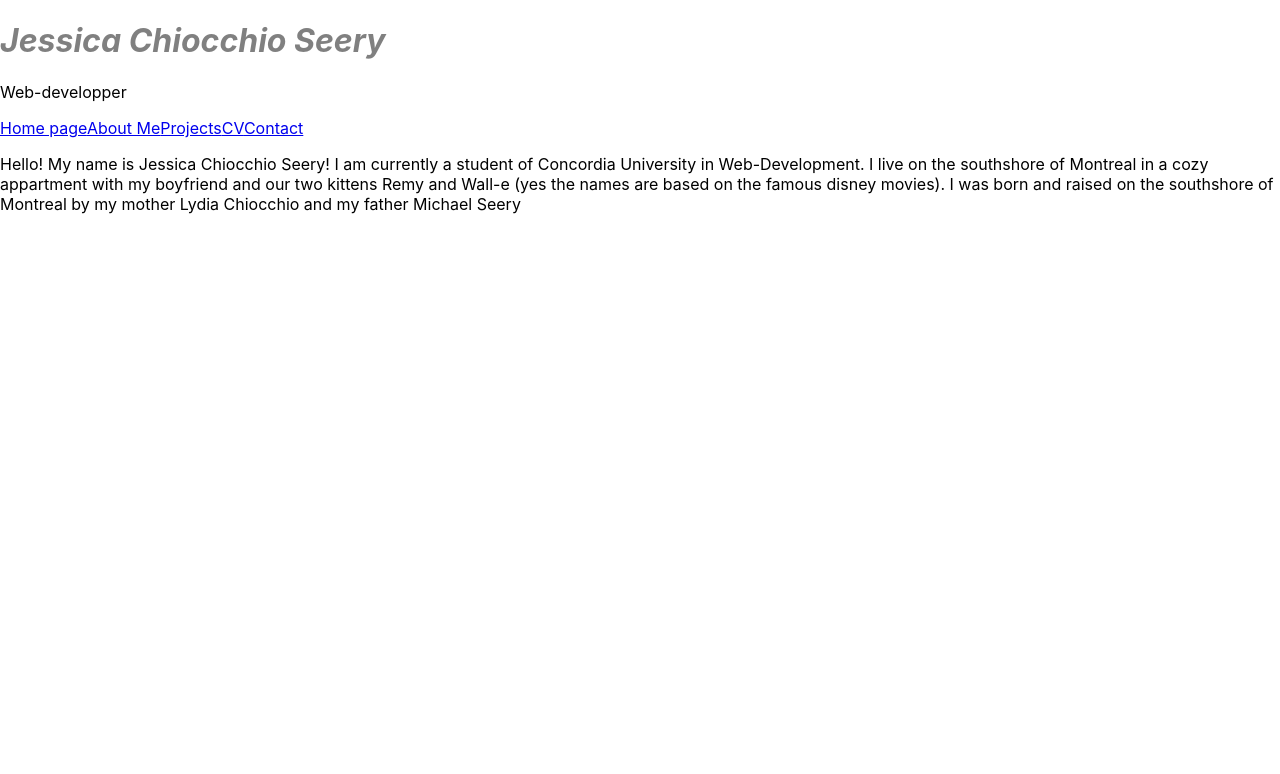
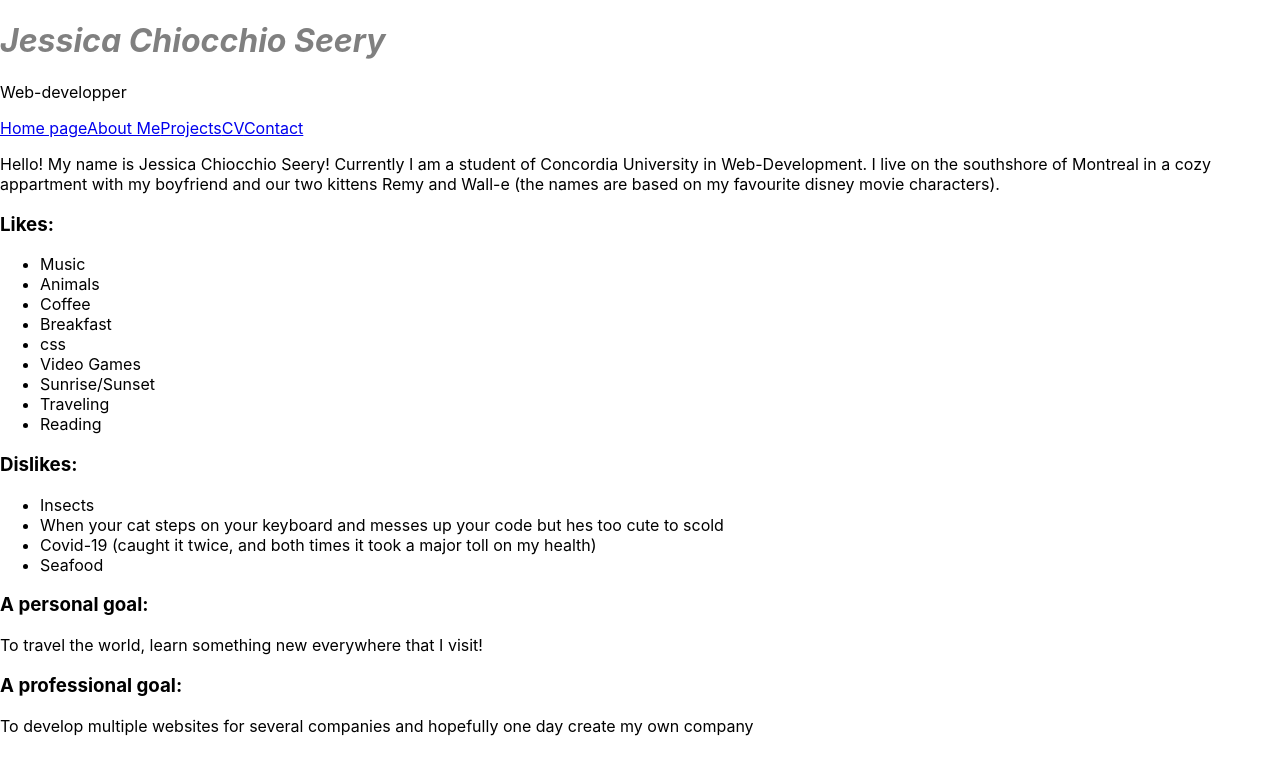
Before and after one commit to jessicaseery/portfolio-project, a React (Create React App) app: page /AboutMe in a window 1280 px wide. Shown: the top 774 px of the page. Built offline with nearby package versions, Linux system fonts and the light colour scheme.

Commit message:
commit 3

```diff
--- a/src/components/AboutMe.js
+++ b/src/components/AboutMe.js
@@ -5,7 +5,31 @@ const AboutMe = () => {
 
     return (
         <div>
-            <p>Hello! My name is Jessica Chiocchio Seery! I am currently a student of Concordia University in Web-Development. I live on the southshore of Montreal in a cozy appartment with my boyfriend and our two kittens Remy and Wall-e (yes the names are based on the famous disney movies). I was born and raised on the southshore of Montreal by my mother Lydia Chiocchio and my father Michael Seery </p>
+            <p>Hello! My name is Jessica Chiocchio Seery! Currently I am a student of Concordia University in Web-Development. I live on the southshore of Montreal in a cozy appartment with my boyfriend and our two kittens Remy and Wall-e (the names are based on my favourite disney movie characters).</p>
+            <h3>Likes:</h3>
+            <ul>
+                <li>Music</li>
+                <li>Animals</li>
+                <li>Coffee</li>
+                <li>Breakfast</li>
+                <li>css</li>
+                <li>Video Games</li>
+                <li>Sunrise/Sunset</li>
+                <li>Traveling</li>
+                <li>Reading</li>
+            </ul>
+            <h3>Dislikes:</h3>
+            <ul>
+                <li>Insects</li>
+                <li>When your cat steps on your keyboard and messes up your code but hes too cute to scold</li>
+                <li>Covid-19 (caught it twice, and both times it took a major toll on my health)</li>
+                <li>Seafood</li>
+
+            </ul>
+            <h3>A personal goal:</h3>
+            <p>To travel the world, learn something new everywhere that I visit!</p>
+            <h3>A professional goal:</h3>
+            <p>To develop multiple websites for several companies and hopefully one day create my own company</p>
         </div>
     )
 }
--- a/src/components/Homepage.js
+++ b/src/components/Homepage.js
@@ -3,7 +3,8 @@ const Homepage = () => {
 
     return (
 <div>
-    <p>homepage content goes here</p>
+    <p>idk what to write</p>
+    <p>Creation - Dedication - Perfection</p>
 
 </div>
     )
--- a/src/components/Projects.js
+++ b/src/components/Projects.js
@@ -2,13 +2,16 @@ import styled from 'styled-components'
 import React from 'react'
 import menu from './menu.png'
 import himym from './HIMYM.PNG'
+import fruitshop from './fruitshop.png'
 
 const Projects = () => {
     return (
 <div>
     <p>project page... insert pics here</p>
     <div>
+        <img src={himym} alt="how i met your mother" />
         <img src={menu} alt="menu"/>
+        <img src={fruitshop} alt="fruit store" />
     </div>
 </div>
     )
```
Also changed, not shown: src/components/fruitshop.png (added), 1 other file (tests, documents, lock files or other folders).
